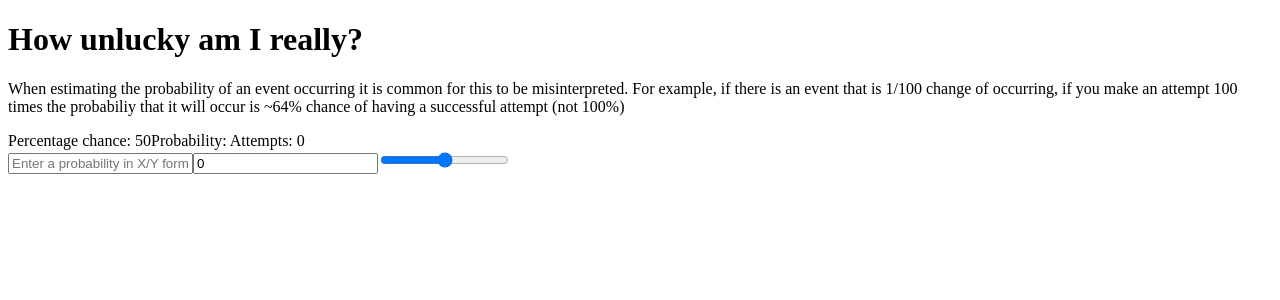
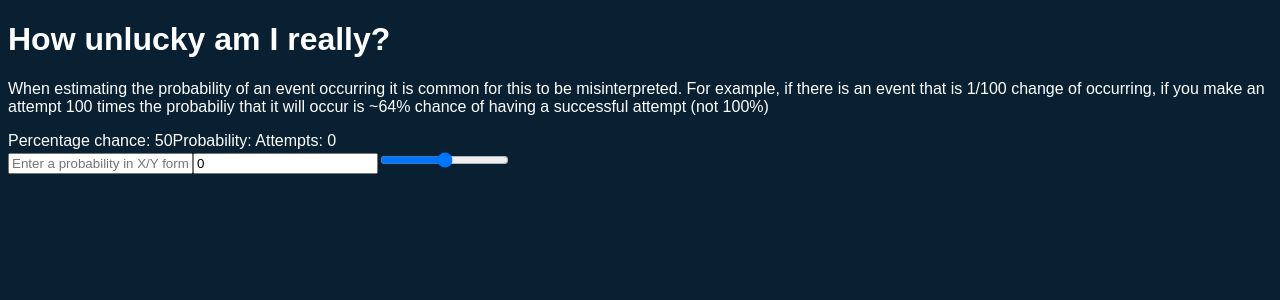
Before and after one commit to AntHills/probability-visualiser, a React (Vite) app: page / in a window 1280 px wide. Shown: the top 300 px of the page. Built offline with nearby package versions, Linux system fonts and the light colour scheme.

Commit message:
test update

```diff
--- a/src/index.css
+++ b/src/index.css
@@ -0,0 +1,12 @@
+/*
+#082032
+#2C394B
+#334756
+#FF4C29
+*/
+
+body {
+  font-family: Arial;
+  background-color: #082032;
+  color: white;
+}
```
